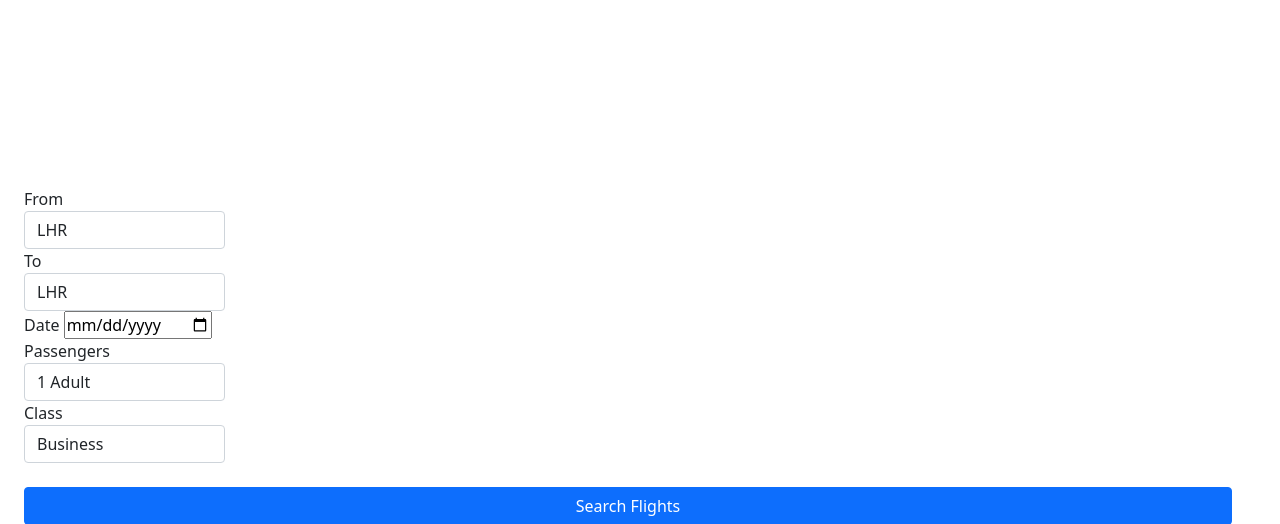
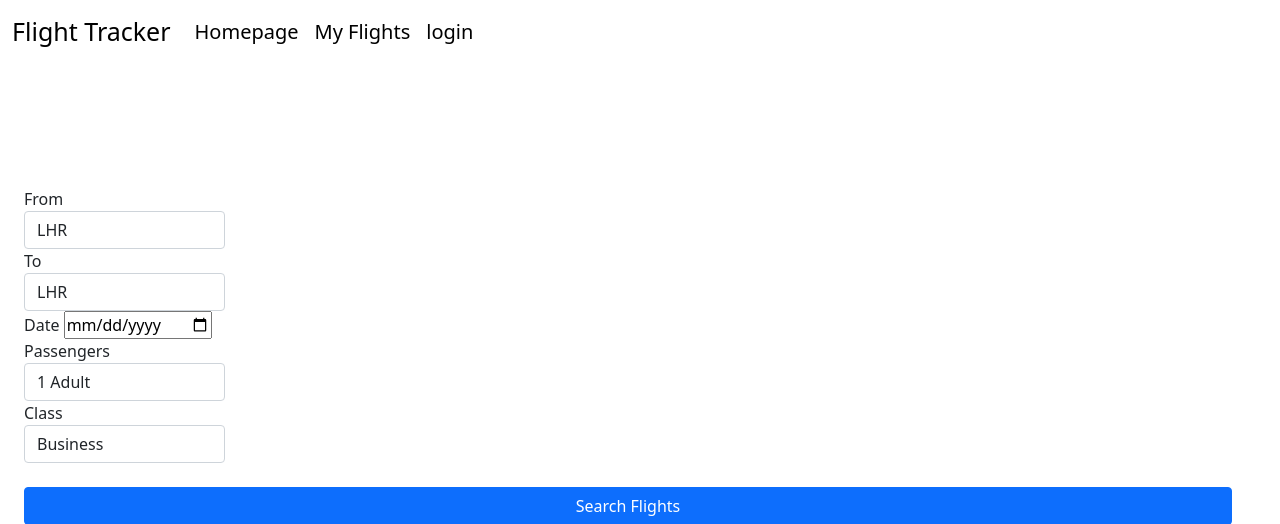
Before and after one commit to Abduler21/Flight-Tracker, a Node server app: page /homepage in a window 1280 px wide. Shown: the top 524 px of the page. Run offline with Node 20, Linux system fonts and the light colour scheme; some libraries are stand-ins or nearby versions.

Commit message:
update css

```diff
--- a/public/css/style.css
+++ b/public/css/style.css
@@ -24,14 +24,14 @@ form{
 }
 .navbar .navbar-brand {
   font-size: 25px;
-  color: white;
+  color: black;
   transition: all 0.3s ease !important;
 }
 .navbar-brand:hover {
-  color: rgb(207, 207, 207) !important;
+  color: rgba(2, 2, 2, 0) !important;
 }
 .nav-link {
-  color: white !important;
+  color: black !important;
   font-size: 20px;
   transition: all 0.3s ease !important;
 }
```
